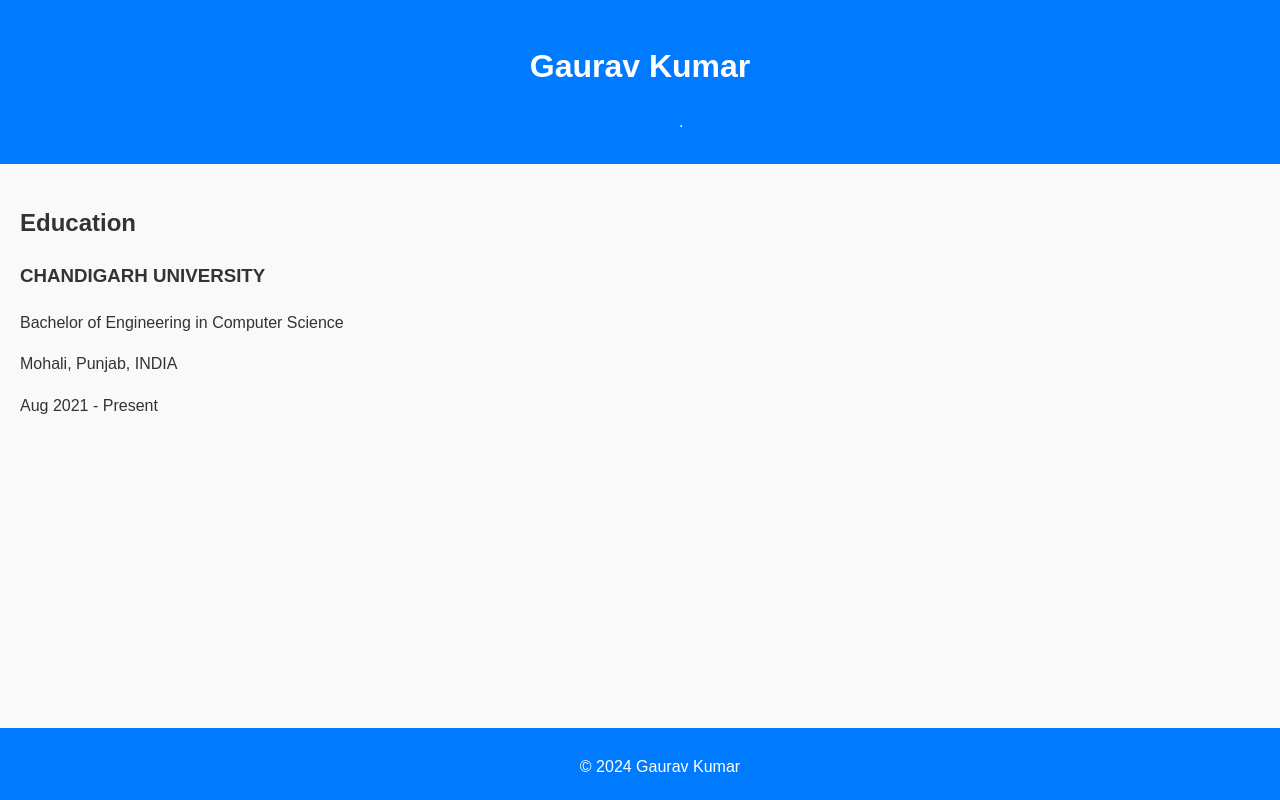
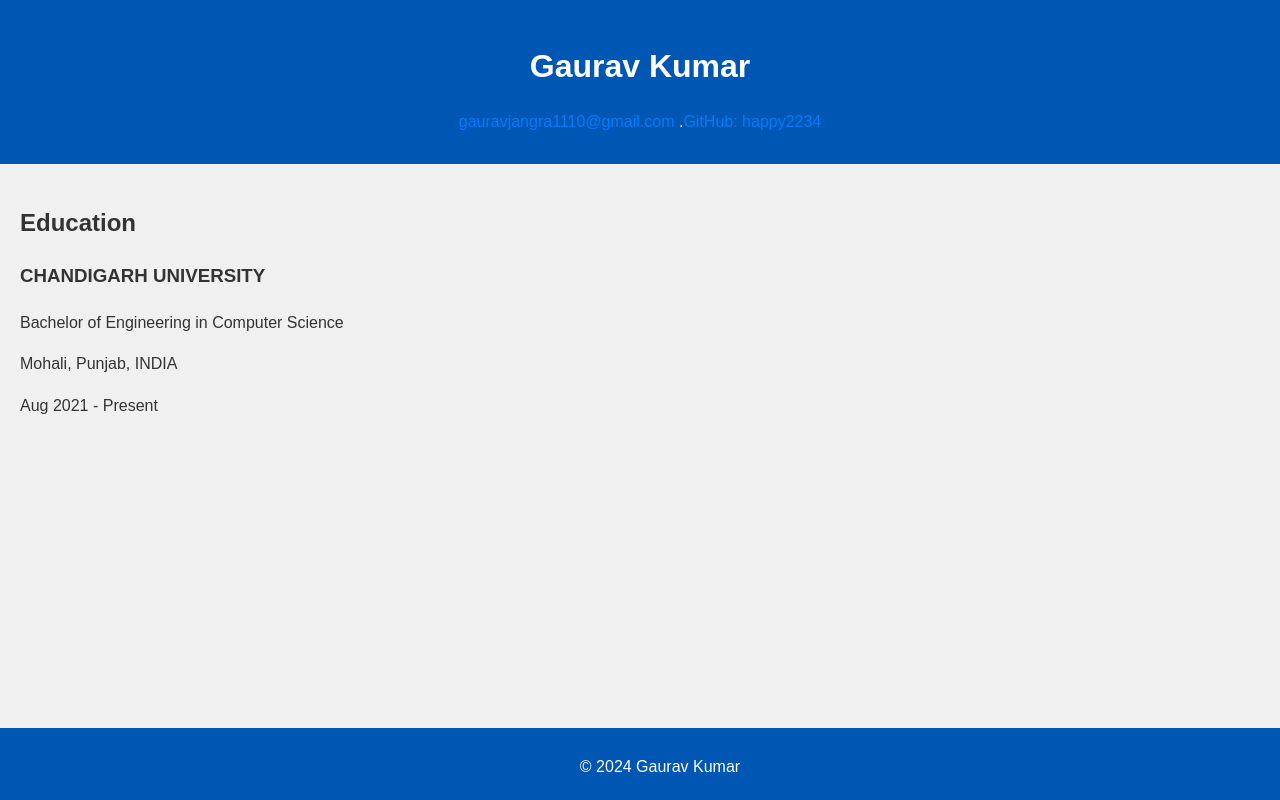
Before and after one commit to happy2234/happy2234.github.io, a plain HTML site: page index.html in a window 1280 px wide. Drawn offline with Linux system fonts and the light colour scheme.

Commit message:
Update style.css

```diff
--- a/style.css
+++ b/style.css
@@ -3,8 +3,8 @@
 /* Global styles */
 body {
     font-family: Arial, sans-serif;
-    background-color: #f9f9f9;
-    color: #333;
+    background-color: #f0f0f0; /* Light gray background */
+    color: #333; /* Dark gray text */
     line-height: 1.6;
     margin: 0;
     padding: 0;
@@ -21,8 +21,8 @@ a:hover {
 
 /* Header styles */
 header {
-    background-color: #007bff;
-    color: #fff;
+    background-color: #0056b3; /* Dark blue header */
+    color: #fff; /* White text */
     padding: 20px;
     text-align: center;
 }
@@ -50,8 +50,8 @@ h2 {
 
 /* Footer styles */
 footer {
-    background-color: #007bff;
-    color: #fff;
+    background-color: #0056b3; /* Dark blue footer */
+    color: #fff; /* White text */
     padding: 10px 20px;
     text-align: center;
     position: fixed;
```
